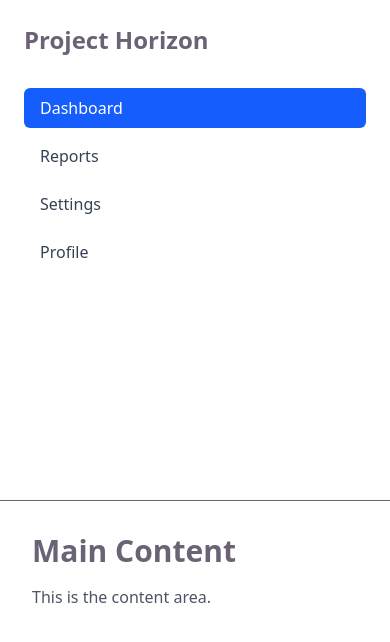
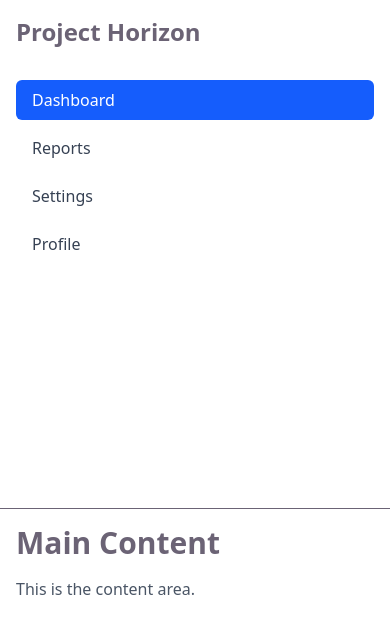
Before and after one commit to CrimsonUnicorn/Project-Horizon, a React (Vite) app in the folder horizon/: page /reports in a window 390 px wide. Shown: the top 642 px of the page. Built offline with nearby package versions, Linux system fonts and the light colour scheme.

Commit message:
FE-02.2	Mobile Drawer & Fluid Scaling

```diff
--- a/horizon/src/components/Sidebar/Sidebar.tsx
+++ b/horizon/src/components/Sidebar/Sidebar.tsx
@@ -7,7 +7,7 @@ const navigation = [
 
 function Sidebar() {
   return (
-    <aside className="w-full border-b bg-white p-6 md:min-h-screen md:w-64 md:border-b-0 md:border-r">
+    <aside className="w-full border-b bg-white p-4 sm:p-5 md:min-h-screen md:w-[260px] md:border-b-0 md:border-r">
       <h1 className="mb-8 text-2xl font-bold">Project Horizon</h1>
 
       <nav>
--- a/horizon/src/layouts/AppLayout.tsx
+++ b/horizon/src/layouts/AppLayout.tsx
@@ -1,4 +1,4 @@
-import type { ReactNode } from "react";
+import {type ReactNode } from "react";
 import Sidebar from "../components/Sidebar/Sidebar";
 
 interface AppLayoutProps {
@@ -7,10 +7,10 @@ interface AppLayoutProps {
 
 function AppLayout({ children }: AppLayoutProps) {
   return (
-    <div className="grid min-h-screen md:grid-cols-[260px_1fr]">
+    <div className="mx-auto grid min-h-screen w-full max-w-[1440px] grid-cols-1 md:grid-cols-[260px_1fr]">
       <Sidebar />
 
-      <main className="overflow-auto p-8">
+      <main className="overflow-auto p-4 sm:p-6 lg:p-8">
         {children}
       </main>
     </div>
```
